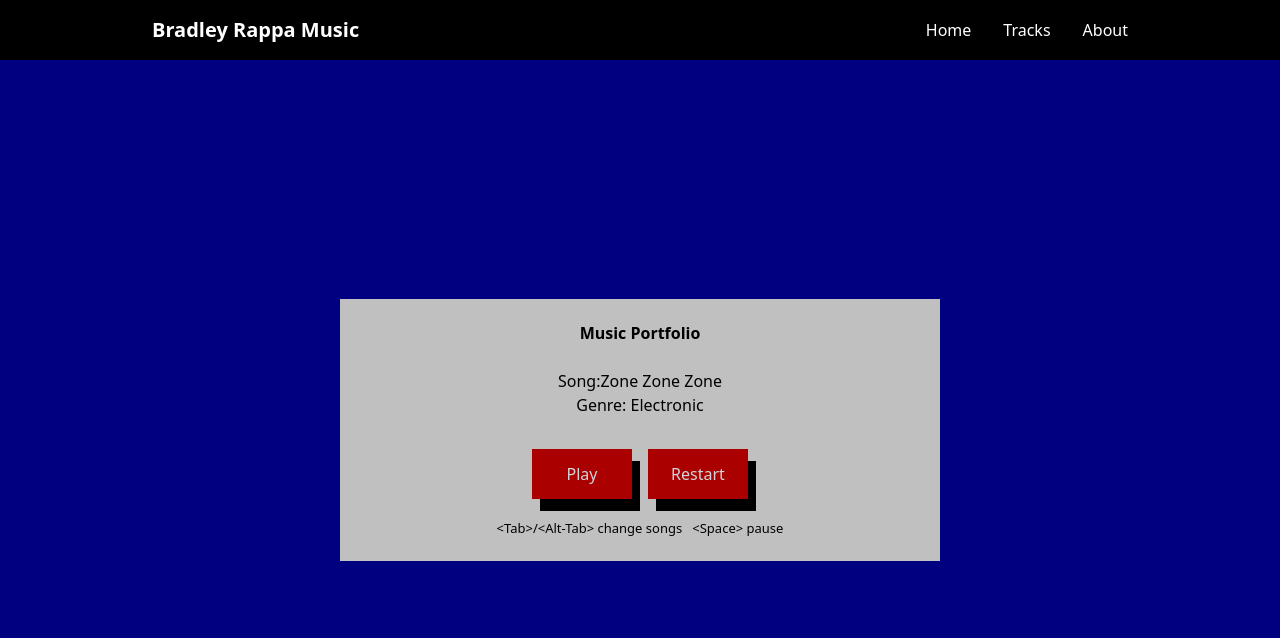
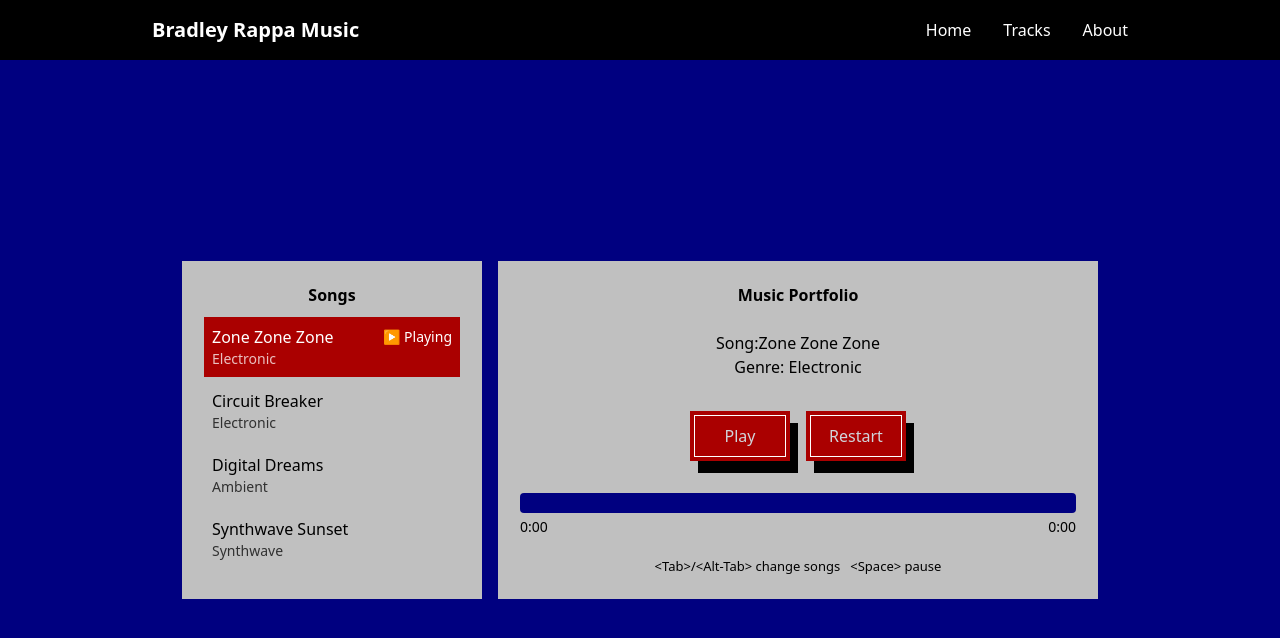
Before and after one commit to konsoul/music-portfolio, a React (Vite) app: page / in a window 1280 px wide. Shown: the top 638 px of the page. Built offline with nearby package versions, Linux system fonts and the light colour scheme.

Commit message:
sidebar component, button styling

```diff
--- a/src/App.jsx
+++ b/src/App.jsx
@@ -4,24 +4,85 @@ import song from './assets/zone.mp3'
 import './App.css'
 import './index.css'
 import Layout from './components/ui/Layout'
+import Sidebar from './components/ui/Sidebar'
+
+// Example song list - replace src with actual song files
+const songList = [
+  {
+    id: 1,
+    title: 'Zone Zone Zone',
+    src: song,
+    genre: 'Electronic',
+  },
+  {
+    id: 2,
+    title: 'Circuit Breaker',
+    src: song, // Replace with actual song
+    genre: 'Electronic',
+  },
+  {
+    id: 3,
+    title: 'Digital Dreams',
+    src: song, // Replace with actual song
+    genre: 'Ambient',
+  },
+  {
+    id: 4,
+    title: 'Synthwave Sunset',
+    src: song, // Replace with actual song
+    genre: 'Synthwave',
+  },
+]
 
 function App() {
+  const [currentSong, setCurrentSong] = useState(songList[0])
+
+  const handleSongSelect = (song) => {
+    setCurrentSong(song)
+  }
+
+  // Handle keyboard navigation
+  const handleKeyPress = (e) => {
+    const currentIndex = songList.findIndex(
+      (song) => song.id === currentSong.id
+    )
+
+    if (e.key === 'ArrowDown' || e.key === 'Tab') {
+      e.preventDefault()
+      const nextIndex = (currentIndex + 1) % songList.length
+      setCurrentSong(songList[nextIndex])
+    } else if (e.key === 'ArrowUp' || (e.key === 'Tab' && e.shiftKey)) {
+      e.preventDefault()
+      const prevIndex =
+        currentIndex === 0 ? songList.length - 1 : currentIndex - 1
+      setCurrentSong(songList[prevIndex])
+    }
+  }
+
   return (
     <Layout>
-      <div className="container">
+      <div className="container" onKeyDown={handleKeyPress}>
+        <div className="flex">
+          <Sidebar
+            songs={songList}
+            currentSong={currentSong}
+            onSongSelect={handleSongSelect}
+          />
           <div className="window">
             <div className="title">Music Portfolio</div>
             <div className="content">
               <div className="info mt-6 mb-8 text-center">
-              <div>Song:Zone Zone Zone</div>
-              <div className="space-y-2">Genre: Electronic</div>
+                <div>Song:{currentSong.title}</div>
+                <div className="space-y-2">Genre: {currentSong.genre}</div>
               </div>
               <div>
-              <AudioPlayer src={song} title="Zone Zone Zone" />
+                <AudioPlayer src={currentSong.src} title={currentSong.title} />
               </div>
             </div>
             <div className="footer">
-            &lt;Tab&gt;/&lt;Alt-Tab&gt; change songs &nbsp; &lt;Space&gt; pause
+              &lt;Tab&gt;/&lt;Alt-Tab&gt; change songs &nbsp; &lt;Space&gt;
+              pause
+            </div>
           </div>
         </div>
       </div>
--- a/src/components/AudioPlayer.jsx
+++ b/src/components/AudioPlayer.jsx
@@ -1,8 +1,33 @@
-import React, { useRef, useState } from 'react'
+import React, { useRef, useState, useEffect } from 'react'
+import ProgressBar from './ProgressBar'
 
 const AudioPlayer = ({ src, title }) => {
   const audioRef = useRef(null)
   const [isPlaying, setIsPlaying] = useState(false)
+  const [currentTime, setCurrentTime] = useState(0)
+  const [duration, setDuration] = useState(0)
+
+  useEffect(() => {
+    const handleLoadedMetadata = () => {
+      setDuration(audioRef.current.duration)
+    }
+
+    const handleTimeUpdate = () => {
+      setCurrentTime(audioRef.current.currentTime)
+    }
+
+    const audioElement = audioRef.current
+    audioElement.addEventListener('loadedmetadata', handleLoadedMetadata)
+    audioElement.addEventListener('timeupdate', handleTimeUpdate)
+
+    setCurrentTime(0)
+    setIsPlaying(false)
+
+    return () => {
+      audioElement.removeEventListener('loadedmetadata', handleLoadedMetadata)
+      audioElement.removeEventListener('timeupdate', handleTimeUpdate)
+    }
+  }, [src])
 
   const togglePlay = () => {
     if (audioRef.current.paused) {
@@ -22,8 +47,11 @@ const AudioPlayer = ({ src, title }) => {
   }
 
   return (
-    <div className="flex justify-center gap-4">
+    <div className="flex flex-col items-center">
       <audio ref={audioRef} src={src} preload="metadata" />
+
+      <div className="flex justify-center gap-4 mb-4">
+        <div className="relative">
           <button
             onClick={togglePlay}
             className="bg-[#aa0000] shadow-[8px_12px_black] px-5 py-1.5 min-w-[100px] h-[50px] cursor-pointer text-gray-300"
@@ -31,7 +59,10 @@ const AudioPlayer = ({ src, title }) => {
           >
             {isPlaying ? 'Pause' : 'Play'}
           </button>
+          <div className="absolute inset-1 border border-white pointer-events-none" />
+        </div>
 
+        <div className="relative">
           <button
             onClick={restart}
             className="bg-[#aa0000] shadow-[8px_12px_black] px-5 py-1.5 min-w-[100px] h-[50px] cursor-pointer text-gray-300"
@@ -39,6 +70,11 @@ const AudioPlayer = ({ src, title }) => {
           >
             Restart
           </button>
+          <div className="absolute inset-1 border border-white pointer-events-none" />
+        </div>
+      </div>
+
+      <ProgressBar currentTime={currentTime} duration={duration} />
     </div>
   )
 }
--- /dev/null
+++ b/src/components/ProgressBar.jsx
@@ -0,0 +1,28 @@
+import React from 'react'
+
+const ProgressBar = ({ currentTime, duration }) => {
+  const progressPercentage = (currentTime / duration) * 100 || 0
+
+  const formatTime = (timeInSeconds) => {
+    const minutes = Math.floor(timeInSeconds / 60)
+    const seconds = Math.floor(timeInSeconds % 60)
+    return `${minutes}:${seconds.toString().padStart(2, '0')}`
+  }
+
+  return (
+    <div className="w-full mt-4">
+      <div className="progress-bar-container relative h-5 bg-[#000080] rounded">
+        <div
+          className="progress-bar absolute top-0 left-0 h-full bg-[#aa0000] transition-all duration-300 ease-linear rounded"
+          style={{ width: `${progressPercentage}%` }}
+        />
+      </div>
+      <div className="flex justify-between mt-1 text-sm">
+        <span>{formatTime(currentTime)}</span>
+        <span>{formatTime(duration)}</span>
+      </div>
+    </div>
+  )
+}
+
+export default ProgressBar
--- /dev/null
+++ b/src/components/ui/Sidebar.jsx
@@ -0,0 +1,37 @@
+import React from 'react'
+
+const Sidebar = ({ songs, currentSong, onSongSelect }) => {
+  return (
+    <div className="window mr-4" style={{ width: '300px' }}>
+      <div className="title">Songs</div>
+      <div className="content">
+        <div className="flex flex-col gap-1">
+          {songs.map((song, index) => (
+            <button
+              key={index}
+              onClick={() => onSongSelect(song)}
+              className={`w-full text-left p-2 outline-none focus:outline-none transition-colors
+                ${
+                  currentSong?.id === song.id
+                    ? 'bg-[#aa0000] text-white'
+                    : 'hover:bg-gray-400'
+                }
+              `}
+              tabIndex={0}
+            >
+              <div className="flex items-center">
+                <span className="flex-1">{song.title}</span>
+                {currentSong?.id === song.id && (
+                  <span className="text-sm">▶ Playing</span>
+                )}
+              </div>
+              <div className="text-sm opacity-75">{song.genre}</div>
+            </button>
+          ))}
+        </div>
+      </div>
+    </div>
+  )
+}
+
+export default Sidebar
```
Lines whose indentation alone changed are shown as unchanged.
